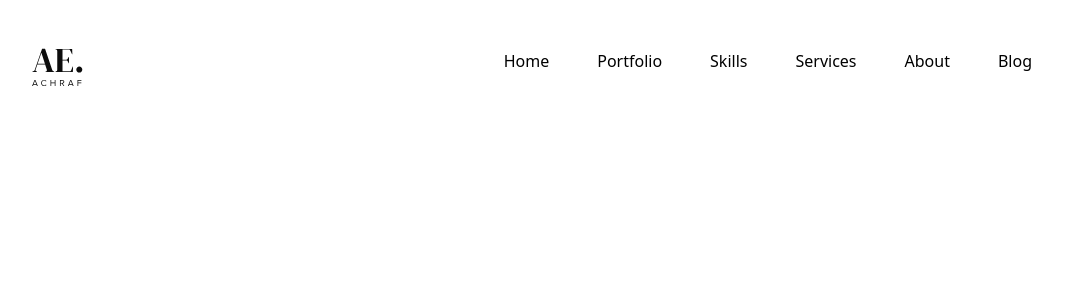
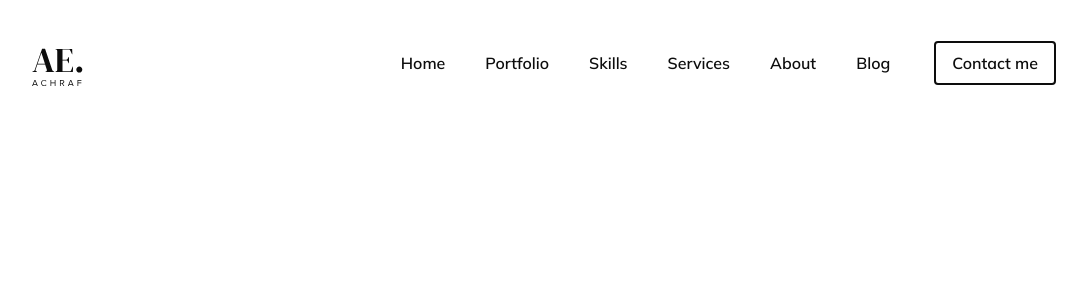
Before and after one commit to NightClover-code/portfolio-website-v2, a Next.js app: page / in a window 1280 px wide. Shown: the top 300 px of the page, without its empty margins (96-1183 px from the left). Built offline with nearby package versions, Linux system fonts and the light colour scheme.

Commit message:
navbar initial design complete

```diff
--- a/components/Header/NavBar/NavItem/index.tsx
+++ b/components/Header/NavBar/NavItem/index.tsx
@@ -1,5 +1,5 @@
 const NavItem: React.FC = ({ children }) => {
-  return <li className="mx-6 cursor-pointer">{children}</li>;
+  return <li className="mx-5 cursor-pointer font-semibold">{children}</li>;
 };
 
 export default NavItem;
--- a/components/Header/NavBar/index.tsx
+++ b/components/Header/NavBar/index.tsx
@@ -5,11 +5,14 @@ const NavBar = () => {
   const navItems = ['Home', 'Portfolio', 'Skills', 'Services', 'About', 'Blog'];
 
   return (
-    <nav>
-      <ul className="flex">
+    <nav className="mt-1">
+      <ul className="flex items-center">
         {navItems.map(_item => {
           return <NavItem key={v4()}>{_item}</NavItem>;
         })}
+        <li>
+          <button className="contact__btn">Contact me</button>
+        </li>
       </ul>
     </nav>
   );
--- a/styles/_global.scss
+++ b/styles/_global.scss
@@ -0,0 +1,3 @@
+.contact__btn {
+  @apply border-2 border-black rounded-[4px] font-semibold px-4 py-2 ml-6;
+}
--- a/styles/css/default.css
+++ b/styles/css/default.css
@@ -1,7 +1,11 @@
-@import url("https://fonts.googleapis.com/css2?family=Merriweather:wght@400;700&family=Mulish:wght@400;500&display=swap");
+@import url("https://fonts.googleapis.com/css2?family=Merriweather:wght@400;700&family=Mulish:wght@400;500;600&display=swap");
 @tailwind base;
 @tailwind components;
 @tailwind utilities;
+.contact__btn {
+  @apply border-2 border-black rounded-[4px] font-semibold px-4 py-2 ml-6;
+}
+
 * {
   margin: 0;
   padding: 0;
@@ -10,7 +14,7 @@
 }
 
 .app__container {
-  @apply min-h-screen overflow-hidden;
+  @apply min-h-screen overflow-hidden font-mulish text-sm text-black font-normal;
 }
 
 .wrapper {
--- a/styles/default.scss
+++ b/styles/default.scss
@@ -1,4 +1,4 @@
-@import url('https://fonts.googleapis.com/css2?family=Merriweather:wght@400;700&family=Mulish:wght@400;500&display=swap');
+@import url('https://fonts.googleapis.com/css2?family=Merriweather:wght@400;700&family=Mulish:wght@400;500;600&display=swap');
 
 @tailwind base;
 @tailwind components;
@@ -13,7 +13,7 @@
 }
 
 .app__container {
-  @apply min-h-screen overflow-hidden;
+  @apply min-h-screen overflow-hidden font-mulish text-sm text-black font-normal;
 }
 
 .wrapper {
```
Also changed, not shown: 1 other file (tests, documents, lock files or other folders).
